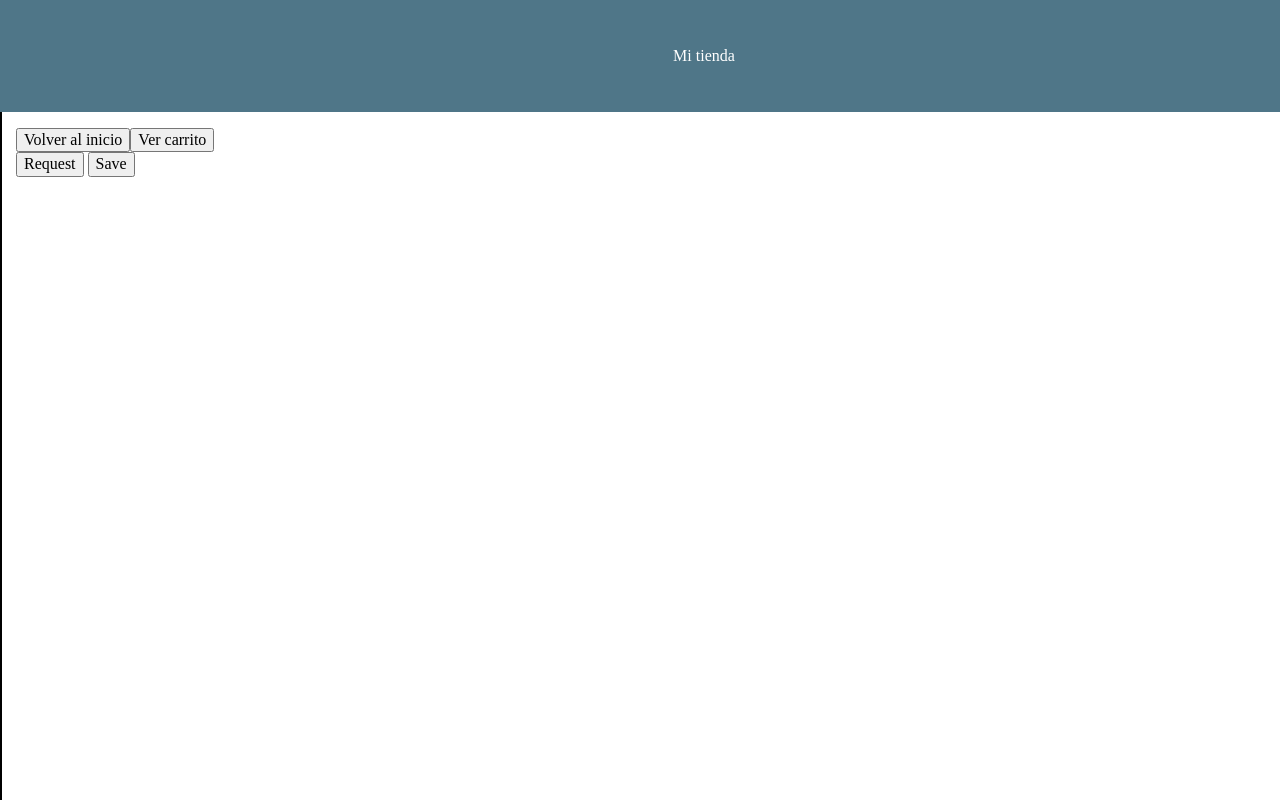
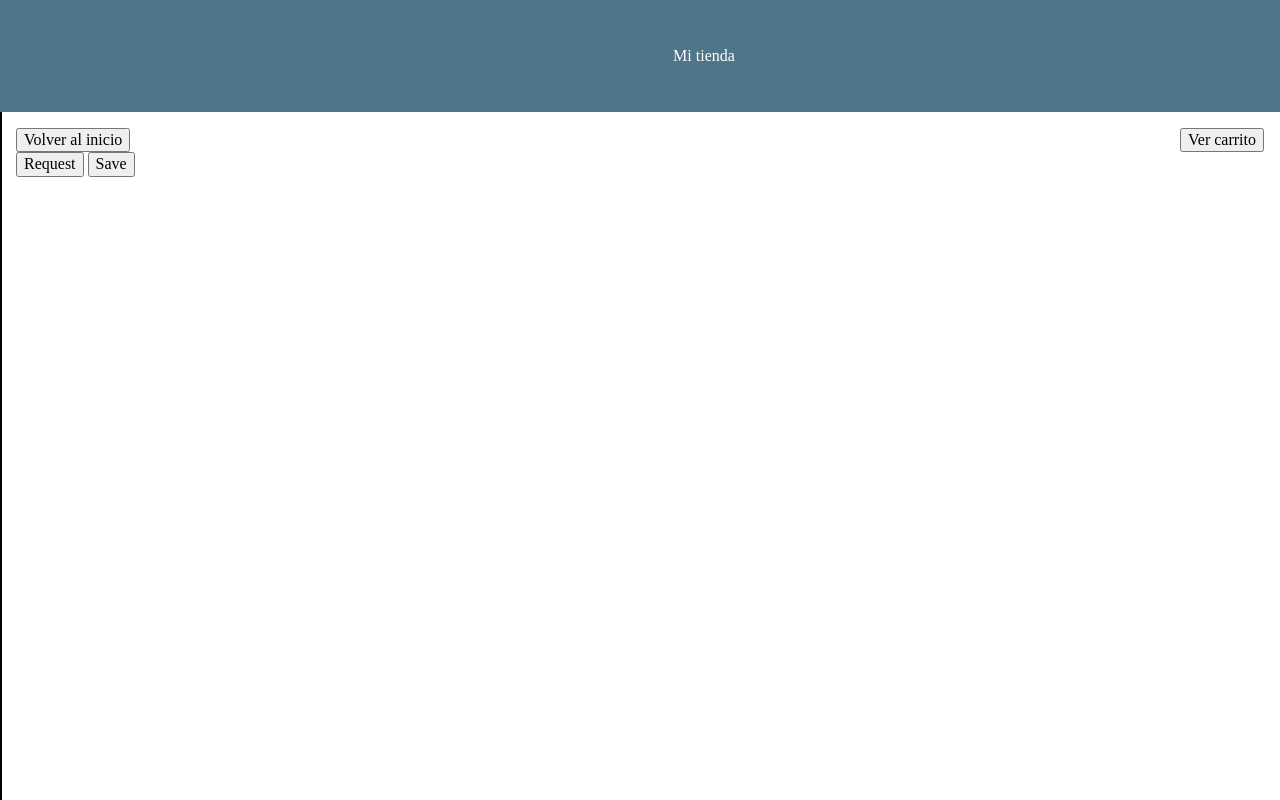
Before and after one commit to ardigc/API, a website: page index.html in a window 1280 px wide. Drawn offline with nearby package versions, Linux system fonts and the light colour scheme; no server answers.

Commit message:
locaclizacion boton carrtito

```diff
--- a/index.html
+++ b/index.html
@@ -17,7 +17,9 @@
   <main>
     <div class="up-buttons">
       <div class="intro"></div>
-      <button class="button-position">Ver carrito</button>
+      <div class="cart-button">
+        <button class="button-position">Ver carrito</button>
+      </div>
     </div>
     <div class="carrito fuera">
     </div>
--- a/styles.css
+++ b/styles.css
@@ -22,11 +22,13 @@ top: 7rem;
 padding: 1rem;
 }
 .up-buttons{
+    display: grid;
+    grid-template-columns: 1fr 1fr;
+}
+.cart-button{
+
     display: flex;
-}
-.button-position{
-    display: flex;
-    position: relative;
+    justify-content: flex-end;
 }
 .grid-products{
     display: grid;
```
